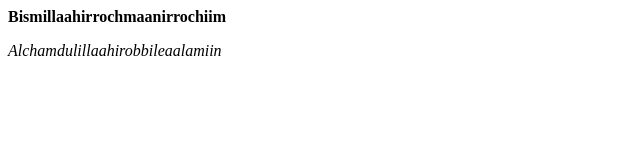
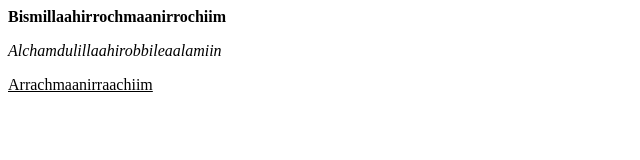
Before and after one commit to triyonosaputra/triyonosaputra.github.io, a plain HTML site: page index.html in a window 1280 px wide. Shown: the whole page, without its empty margins (0-640 px from the left). Drawn offline with Linux system fonts and the light colour scheme.

Commit message:
Update index.html

```diff
--- a/index.html
+++ b/index.html
@@ -8,9 +8,14 @@
         </b>
     </p>
     <p>
-      <i>
-      Alchamdulillaahirobbileaalamiin
-      </i>
+        <i>
+         Alchamdulillaahirobbileaalamiin
+        </i>
     </P>
+    <p>
+        <u>
+        Arrachmaanirraachiim
+        </u>
+    </p>
   </body>
 </html>
```
